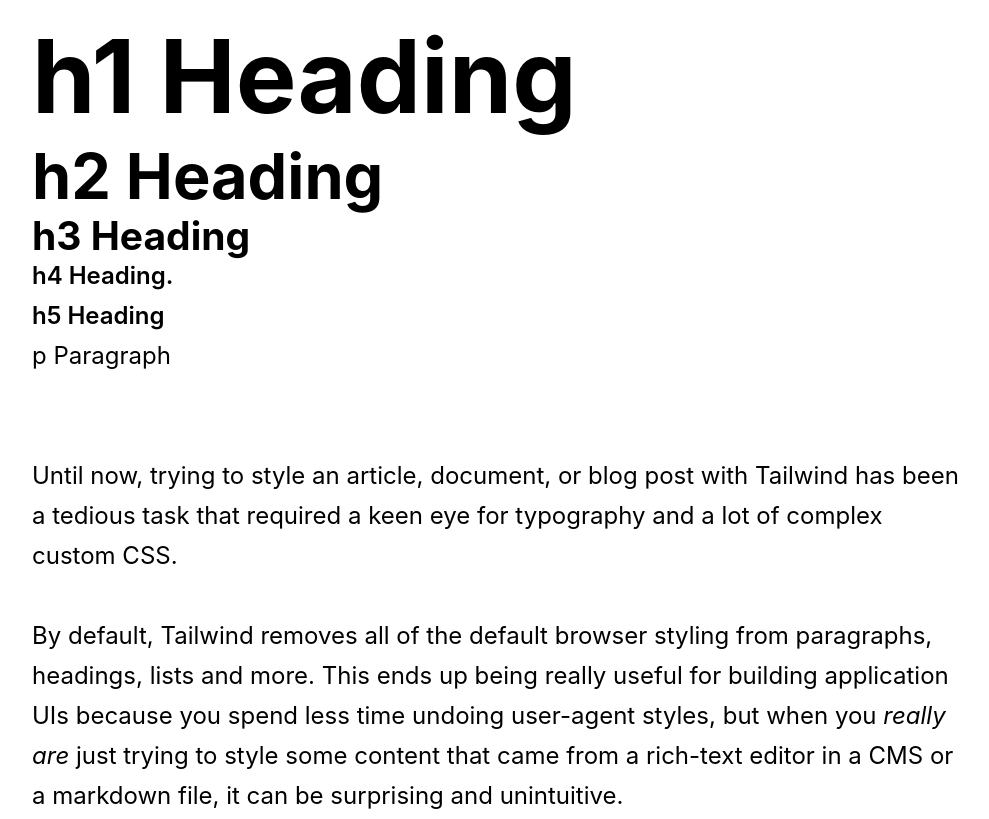
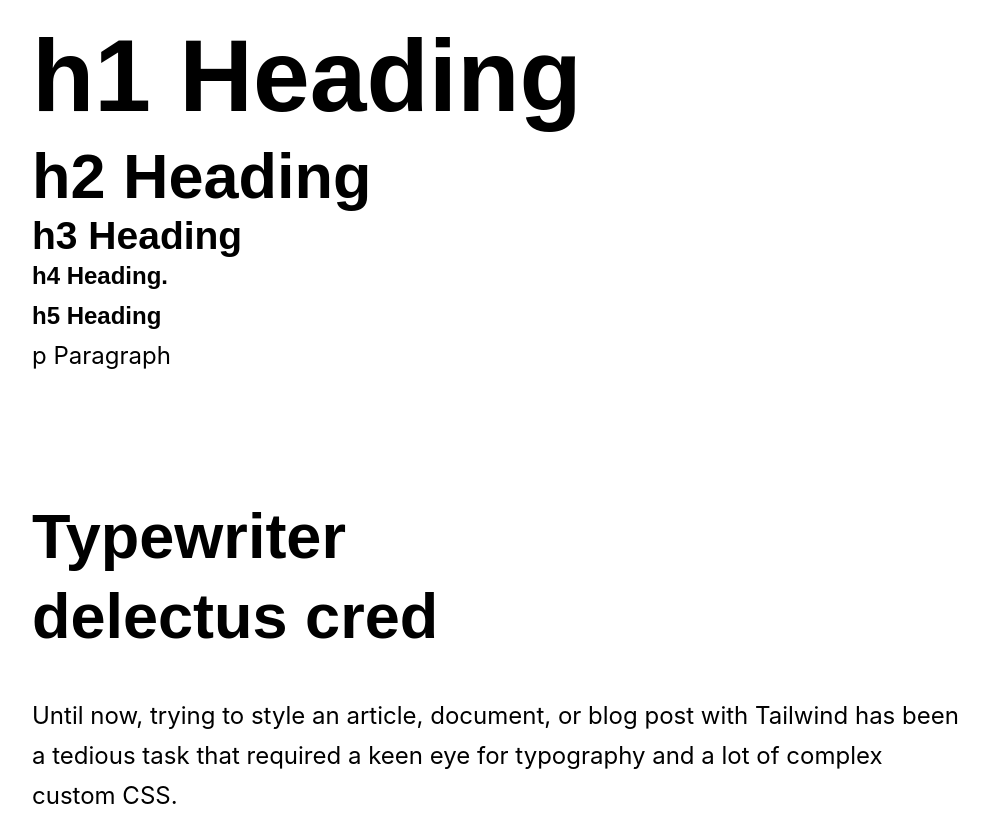
Before and after one commit to cesarlevel/lui, a website: page index.html in a window 1280 px wide. Shown: the top 819 px of the page, without its empty margins (144-1133 px from the left). Drawn offline with Linux system fonts and the light colour scheme.

Commit message:
Playing with types

```diff
--- a/abstracts/_variables.scss
+++ b/abstracts/_variables.scss
@@ -11,7 +11,7 @@
 $primary-font-stack: -apple-system, Segoe UI, Roboto, Noto Sans, Ubuntu, Cantarell, Helvetica Neue;
 
 // Secondary Font | Headings
-$secondary-font-stack: -apple-system, Segoe UI, Roboto, Noto Sans, Ubuntu, Cantarell, Helvetica Neue;
+$secondary-font-stack: sans-serif;
 
 // Monospace Font | Code
 $code-font-stack: -apple-system, Segoe UI, Roboto, Noto Sans, Ubuntu, Cantarell, Helvetica Neue;
--- a/base/_base.scss
+++ b/base/_base.scss
@@ -48,5 +48,5 @@
 /**
  * Text Selection
  */
-*::-moz-selection { background: $primary }
-*::selection { background: $primary; }
+//*::-moz-selection { background: $primary }
+//*::selection { background: $primary; }
--- a/base/_typography.scss
+++ b/base/_typography.scss
@@ -66,8 +66,8 @@
 .h3 {
     @include rem(font-size, $h3-font-size);
     @include rem(line-height, $line-height);
-    margin-top: $line-height;
-    margin-bottom: $line-height / 2;
+    margin-top: $line-height * 2;
+    margin-bottom: $line-height;
     font-weight: $h3-font-weight;
     &:first-child {
         margin-top: 0;
--- a/index.html
+++ b/index.html
@@ -15,6 +15,7 @@
 <p class="margin-none">p Paragraph</p>
 <br>
 <br>
+<h2>Typewriter <br> delectus cred</h2>
 <!--<h1>Kitsch retro</h1>-->
 <!--<h2>Typewriter delectus cred</h2>-->
 <!--<p>Bushwick Schlitz. Est Shoreditch small batch, dolor Schlitz sapiente twee stumptown ex. Duis Carles pickled, cornhole-->
```
Also changed, not shown: main.css, 1 other file.
